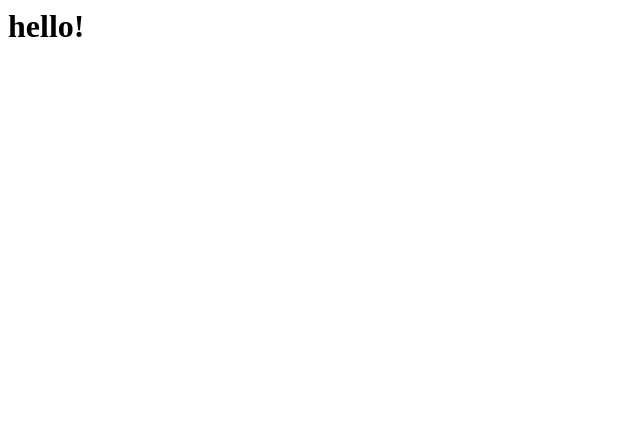
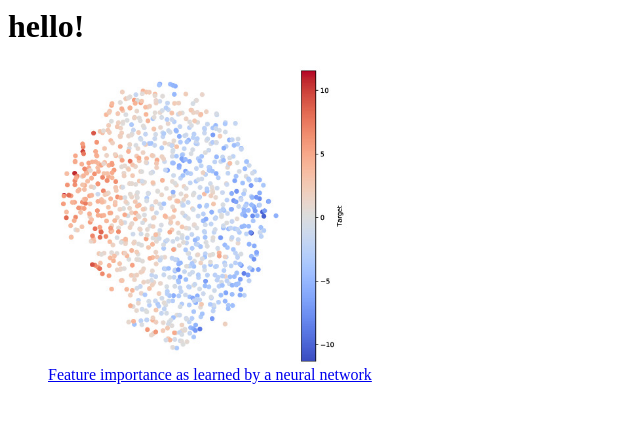
Before and after one commit to sbcblab/special-succotash, a plain HTML site: page index.html in a window 1280 px wide. Shown: the whole page, without its empty margins (0-640 px from the left). Drawn offline with Linux system fonts and the light colour scheme.

Commit message:
Update index.html

```diff
--- a/index.html
+++ b/index.html
@@ -1 +1,8 @@
 <h1>hello!</h1>
+
+    <a title="Regression - neural network" href="./REGRESSION/RelAgg_regression_tsne2d.html">
+      <figure>
+      <img alt="Regression - neural network" src="./PDFs/regression/RelAgg_regression_tsne2d.jpg?auto=compress&cs=tinysrgb&dpr=1&w=500" height="300">
+      <figcaption>Feature importance as learned by a neural network</figcaption>
+      </figure>
+    </a>
```
